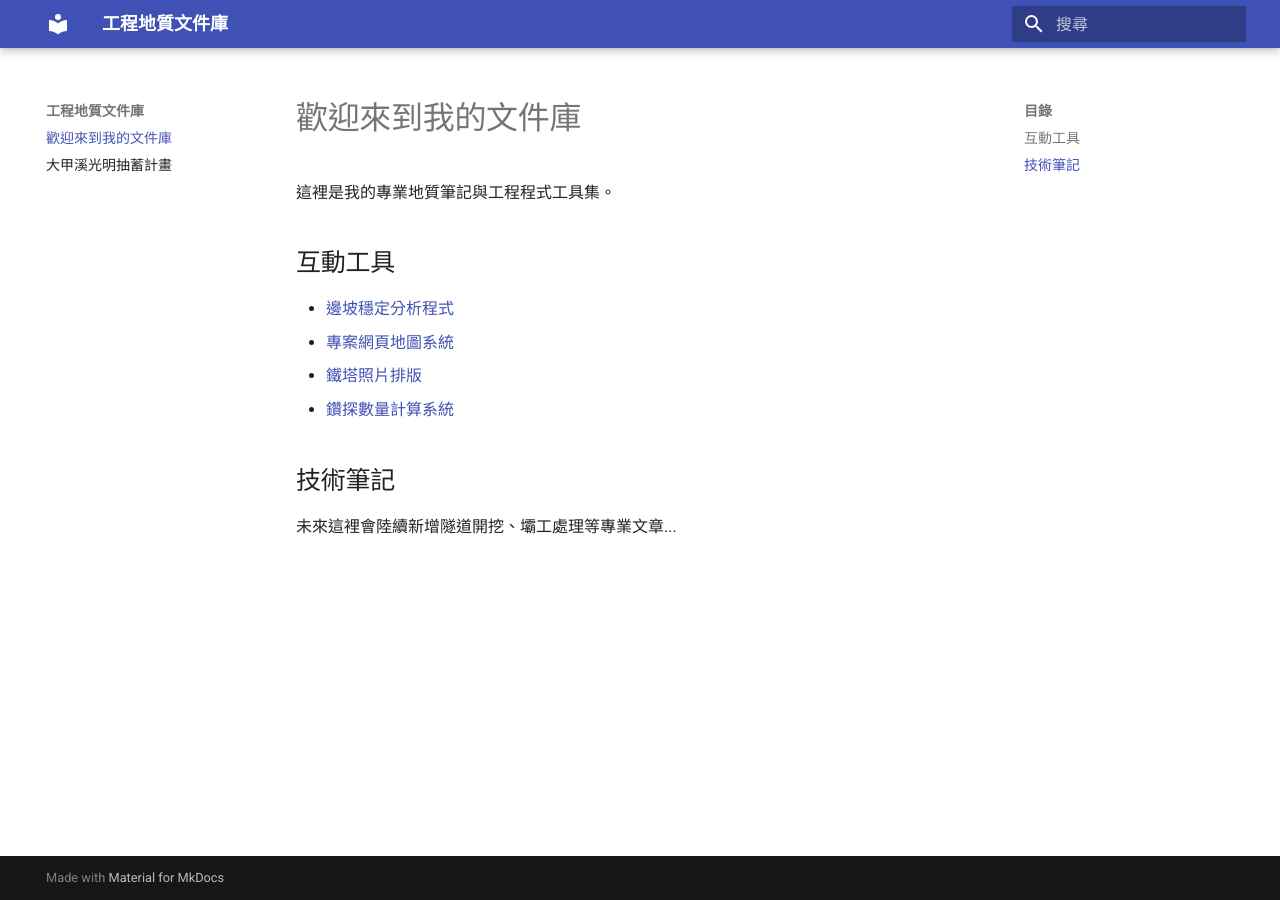
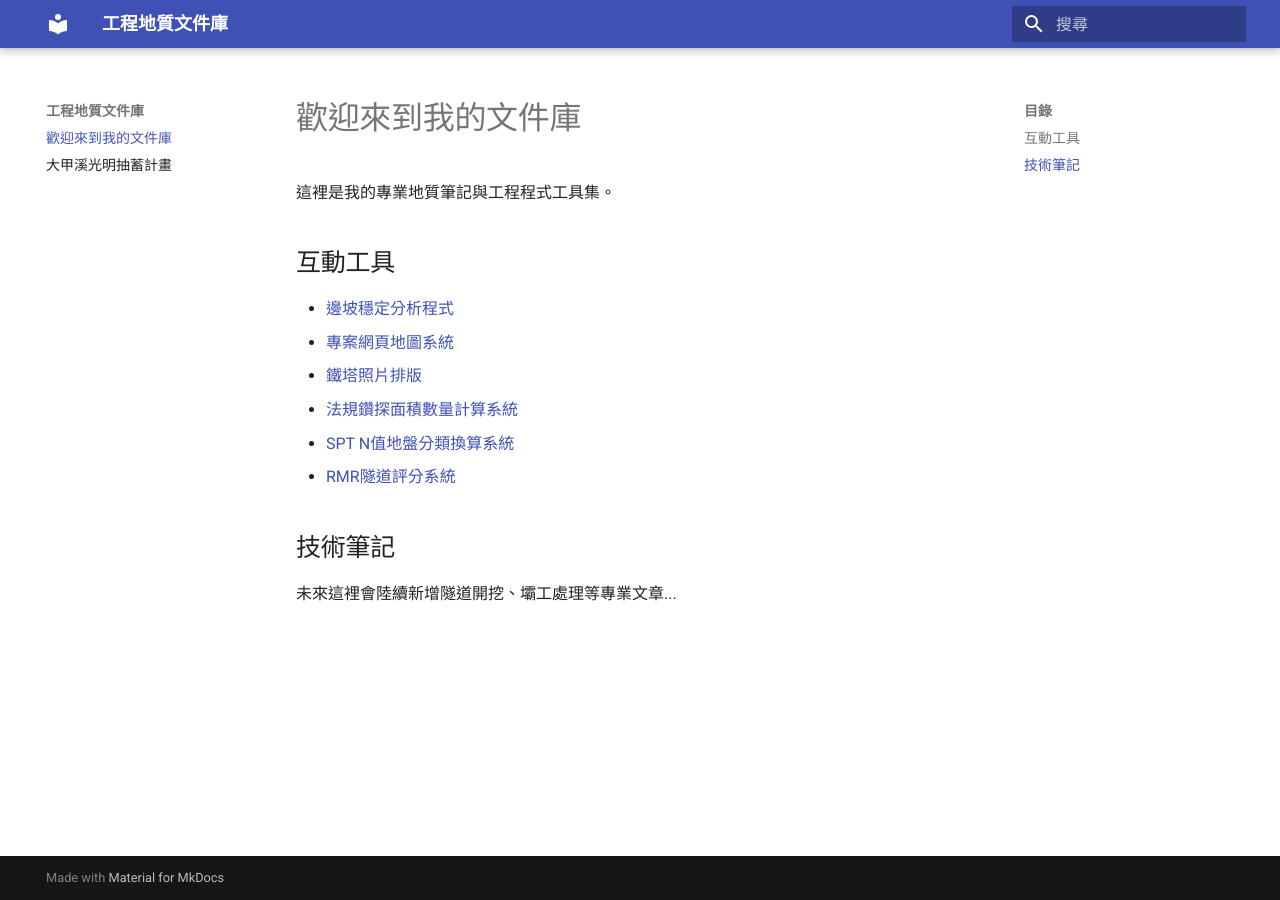
Before and after one commit to obsidianyu/geo, an MkDocs documentation site: the page built from docs/index.md, in a window 1280 px wide. Built offline with MkDocs 1.6.1 and Material for MkDocs 9.7.7, drawn with Linux system fonts in a browser that asks for light colours.

Commit message:
Update index.md

```diff
--- a/docs/index.md
+++ b/docs/index.md
@@ -6,7 +6,9 @@
 - [邊坡穩定分析程式](位態分析.html)
 - [專案網頁地圖系統](地圖.html)
 - [鐵塔照片排版](排版.html)
-- [鑽探數量計算系統](鑽探數量.html)
+- [法規鑽探面積數量計算系統](鑽探數量.html)
+- [SPT N值地盤分類換算系統](SPT N VS30.html)
+- [RMR隧道評分系統](RMR.html)
 
 ## 技術筆記
 未來這裡會陸續新增隧道開挖、壩工處理等專業文章...
```
